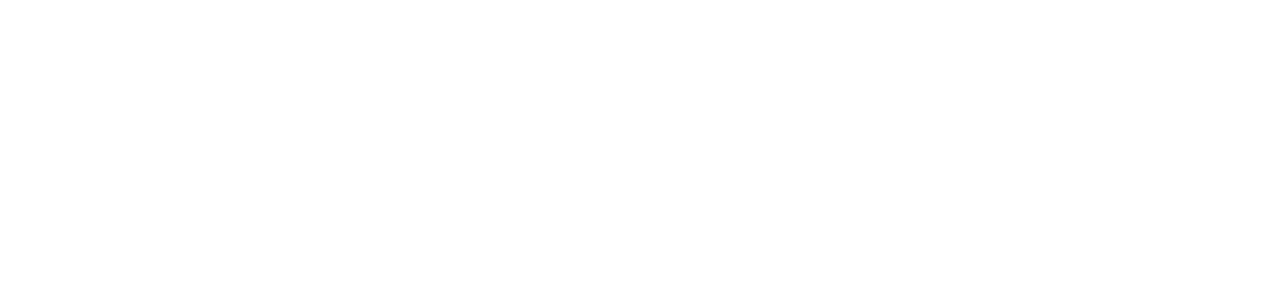
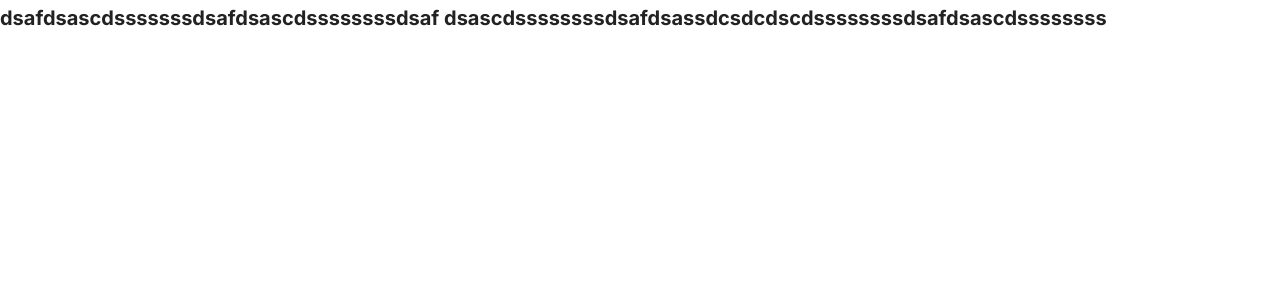
Before and after one commit to INCTAGRAM/inctagram-front, a Next.js app: page / in a window 1280 px wide. Shown: the top 300 px of the page. Built offline with nearby package versions, Linux system fonts and the light colour scheme.

Commit message:
fix: eslintrc.json

```diff
--- a/package.json
+++ b/package.json
@@ -6,7 +6,8 @@
     "dev": "next dev",
     "build": "next build",
     "start": "next start",
-    "lint": "next lint"
+    "lint": "next lint",
+    "lint:fix": "yarn run lint -- --fix"
   },
   "dependencies": {
     "@types/node": "18.15.11",
--- a/src/pages/_document.tsx
+++ b/src/pages/_document.tsx
@@ -1,4 +1,4 @@
-import { Html, Head, Main, NextScript } from 'next/document'
+import { Html, Head, Main, NextScript, } from "next/document"
 
 export default function Document() {
   return (
--- a/src/pages/api/hello.ts
+++ b/src/pages/api/hello.ts
@@ -1,5 +1,5 @@
 // Next.js API route support: https://nextjs.org/docs/api-routes/introduction
-import type { NextApiRequest, NextApiResponse } from 'next'
+import type { NextApiRequest, NextApiResponse, } from "next"
 
 type Data = {
   name: string
@@ -9,5 +9,5 @@
   req: NextApiRequest,
   res: NextApiResponse<Data>
 ) {
-  res.status(200).json({ name: 'John Doe' })
+  res.status(200).json({ name: "John Doe", })
 }
--- a/src/pages/index.tsx
+++ b/src/pages/index.tsx
@@ -1,7 +1,10 @@
 export default function Home() {
+
   return (
     <>
-
+      <h1 className={"sdcard"}>
+        {"dsafdsascdsssssssdsafdsascdssssssssdsaf dsascdssssssssdsafdsassdcsdcdscdssssssssdsafdsascdssssssss"}
+      </h1>
     </>
   )
 }
```
Also changed, not shown: src/pages/_app.tsx (+4 -4 lines), .eslintrc.json.
